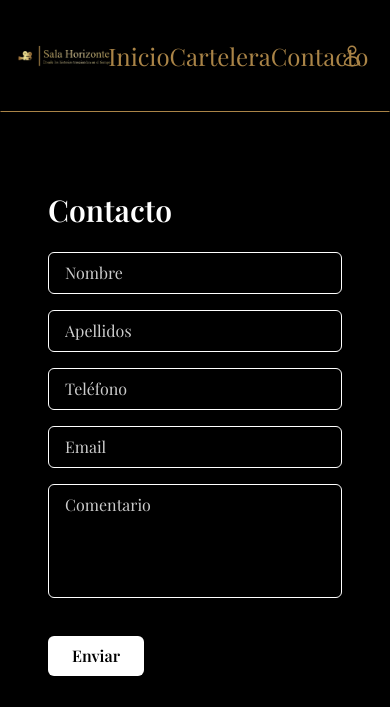
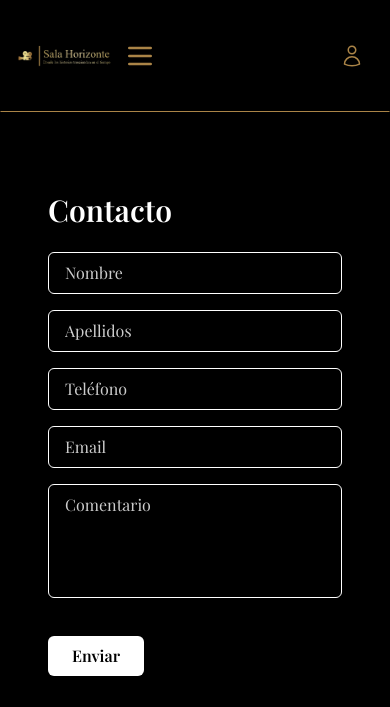
Before and after one commit to cristicc24/salahorizonte, a Laravel app: page /contacto in a window 390 px wide. Shown: the top 707 px of the page. Run offline with Laravel 12, Linux system fonts and the light colour scheme; style sheets or scripts are compiled from the project's sources; some web fonts are replaced.

Commit message:
responsive

```diff
--- a/app/Providers/AppServiceProvider.php
+++ b/app/Providers/AppServiceProvider.php
@@ -21,7 +21,7 @@ class AppServiceProvider extends ServiceProvider
      */
     public function boot(): void
     {
-        URL::forceScheme('https');
+        //URL::forceScheme('https');
 
         ResetPassword::createUrlUsing(function (object $notifiable, string $token) {
             return config('app.frontend_url')."/password-reset/$token?email={$notifiable->getEmailForPasswordReset()}";
--- a/resources/views/cabeceraCompleta.blade.php
+++ b/resources/views/cabeceraCompleta.blade.php
@@ -1,39 +1,55 @@
 <body class="bg-primary-color">
     <header class="container-fluid w-full bg-primary-color h-28 flex justify-between font-primary-font fixed top-0 z-10 border-1 border-b-text-color">
         <div @class(['flex', 'items-center', 'w-full', 'mx-2', 'justify-center' => !$completo])>
-            <div class="h-fit flex text-text-color w-4/12 justify-center">
-                <a class="w-full max-w-[350px]" href="{{ route('inicio') }}"><img src="{{ asset('images/logo.png') }}" alt="Logo de la empresa" class="w-full mx-2"></a>
+            <div class="h-fit flex text-text-color w-4/12 justify-center ">
+                <a class="w-full max-w-[350px] sm:w-7/12" href="{{ route('inicio') }}">
+                    <img src="{{ asset('images/logo.png') }}" alt="Logo de la empresa" class="w-full mx-2">
+                </a>
             </div>
+
             @if ($completo)
-             <div class="text-text-color flex justify-around w-8/12 text-2xl">
-                <a href="{{ route('inicio') }}">Inicio</a>
-                <a href="{{ route('cartelera') }}">Cartelera</a>
-                <a href="{{ route('contacto') }}">Contacto</a>
+            <button id="hamburgerBtn" class="md:hidden text-text-color focus:outline-none mx-4 flex justify-end">
+                <svg class="w-8 h-8" xmlns="http://www.w3.org/2000/svg" fill="none" viewBox="0 0 24 24" stroke="currentColor">
+                    <path stroke-linecap="round" stroke-linejoin="round" stroke-width="2"
+                        d="M4 6h16M4 12h16M4 18h16" />
+                </svg>
+            </button>
+
+            <div id="navLinks" class="text-text-color flex-col md:flex md:flex-row justify-around w-full md:w-8/12 text-2xl hidden">
+                <a href="{{ route('inicio') }}" class="my-2 md:my-0">Inicio</a>
+                <a href="{{ route('cartelera') }}" class="my-2 md:my-0">Cartelera</a>
+                <a href="{{ route('contacto') }}" class="my-2 md:my-0">Contacto</a>
             </div>
             @endif
-       </div>
-       @if ($completo)
-       <div class="text-text-color w-1/4 flex justify-around items-center z-20">
+        </div>
+
+        @if ($completo)
+        <div class="text-text-color w-1/4 flex justify-around items-center z-20">
             @if (Auth::check())
-                <p class="text-2xl">Hola, {{ Auth::user()->name }}</p>
+                <p class="text-2xl hidden md:block">Hola, {{ Auth::user()->name }}</p>
                 <form method="POST" action="{{ route('logout') }}">
-                    @csrf <!-- {{ csrf_field() }} -->
+                    @csrf
                     <button type="submit" class="cursor-pointer">
-                        <svg xmlns="http://www.w3.org/2000/svg" fill="none" viewBox="0 0 24 24" stroke-width="1.5" stroke="currentColor" class="size-6">
-                        <path stroke-linecap="round" stroke-linejoin="round" d="M8.25 9V5.25A2.25 2.25 0 0 1 10.5 3h6a2.25 2.25 0 0 1 2.25 2.25v13.5A2.25 2.25 0 0 1 16.5 21h-6a2.25 2.25 0 0 1-2.25-2.25V15m-3 0-3-3m0 0 3-3m-3 3H15" />
+                        <svg xmlns="http://www.w3.org/2000/svg" fill="none" viewBox="0 0 24 24"
+                            stroke-width="1.5" stroke="currentColor" class="size-6">
+                            <path stroke-linecap="round" stroke-linejoin="round"
+                                d="M8.25 9V5.25A2.25 2.25 0 0 1 10.5 3h6a2.25 2.25 0 0 1 2.25 2.25v13.5A2.25 2.25 0 0 1 16.5 21h-6a2.25 2.25 0 0 1-2.25-2.25V15m-3 0-3-3m0 0 3-3m-3 3H15" />
                         </svg>
                     </button>
                 </form>
             @else
-                <button data-dialog-target="modal" id="botonLogin" class="cursor-pointer" >
-                    <svg xmlns="http://www.w3.org/2000/svg" fill="none" viewBox="0 0 24 24" stroke-width="1.5" stroke="currentColor" class="size-6">
-                    <path stroke-linecap="round" stroke-linejoin="round" d="M15.75 6a3.75 3.75 0 1 1-7.5 0 3.75 3.75 0 0 1 7.5 0ZM4.501 20.118a7.5 7.5 0 0 1 14.998 0A17.933 17.933 0 0 1 12 21.75c-2.676 0-5.216-.584-7.499-1.632Z" />
+                <button data-dialog-target="modal" id="botonLogin" class="cursor-pointer">
+                    <svg xmlns="http://www.w3.org/2000/svg" fill="none" viewBox="0 0 24 24"
+                        stroke-width="1.5" stroke="currentColor" class="size-6">
+                        <path stroke-linecap="round" stroke-linejoin="round"
+                            d="M15.75 6a3.75 3.75 0 1 1-7.5 0 3.75 3.75 0 0 1 7.5 0ZM4.501 20.118a7.5 7.5 0 0 1 14.998 0A17.933 17.933 0 0 1 12 21.75c-2.676 0-5.216-.584-7.499-1.632Z" />
                     </svg>
                 </button>
             @endif
-       </div>
-       @endif
+        </div>
+        @endif
     </header>
+
 
     {{-- LOGIN --}}
     @if ($completo)
@@ -85,3 +101,11 @@
         </div>
     </div>
     @endif
+<script>
+    const hamburgerBtn = document.getElementById('hamburgerBtn');
+    const navLinks = document.getElementById('navLinks');
+
+    hamburgerBtn?.addEventListener('click', () => {
+        navLinks.classList.toggle('hidden');
+    });
+</script>
```
Also changed, not shown: resources/views/sliders.blade.php (+16 -12 lines).
